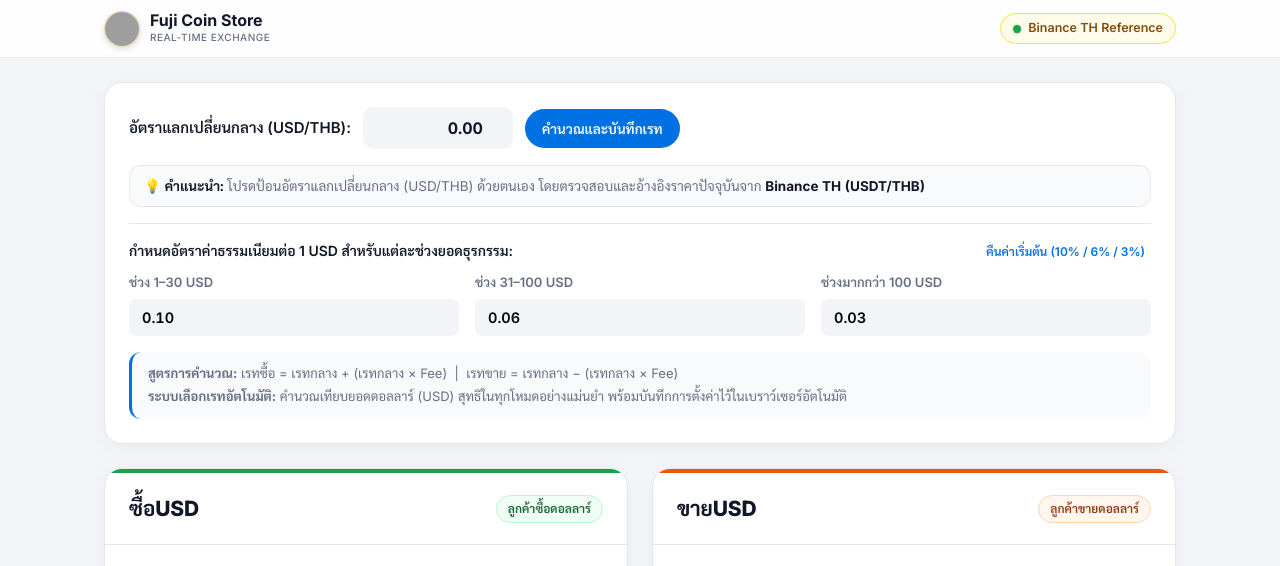
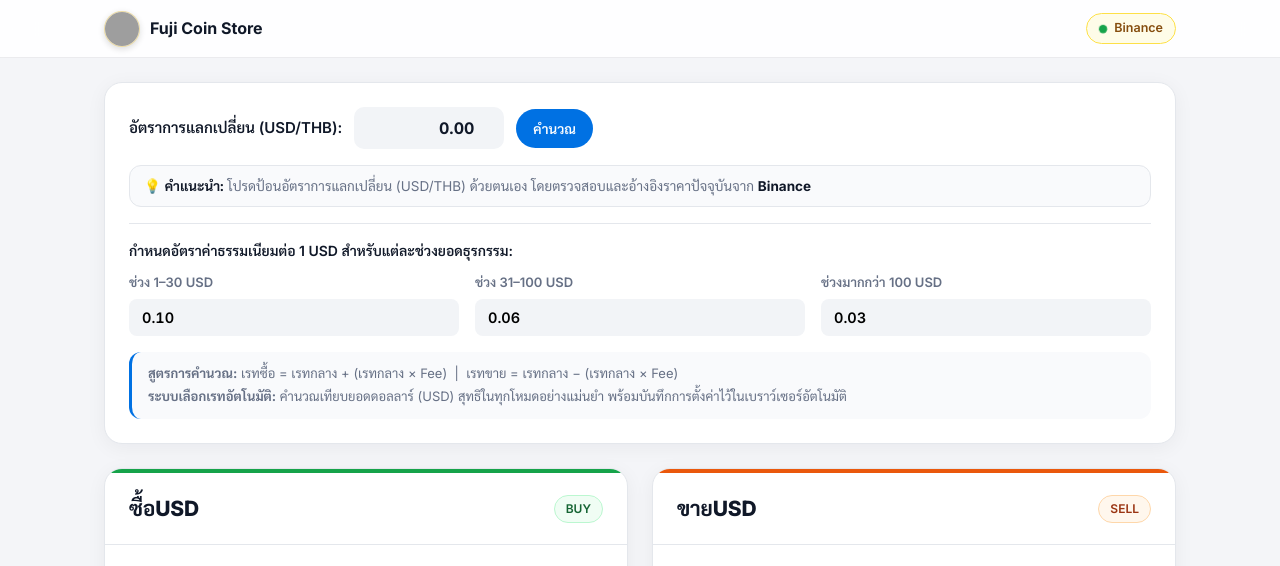
Before and after one commit to Fujiko2002/Fujicoinstore, a plain HTML site: page index.html in a window 1280 px wide. Shown: the top 566 px of the page. Drawn offline with nearby package versions, Linux system fonts and the light colour scheme; grey boxes are pictures that could not be loaded.

Commit message:
Update index.html

```diff
--- a/index.html
+++ b/index.html
@@ -1132,13 +1132,12 @@
         <img src="logo_coin_transparent.png">
           <div style="display: flex; flex-direction: column;">
           <span style="line-height: 1.1;">Fuji Coin Store</span>
-          <span style="font-size: 10px; color: var(--muted); font-weight: 500; letter-spacing: 0.05em; text-transform: uppercase;">Real-Time Exchange</span>
         </div>
       </div>
       <div class="nav-badge-group">
         <div class="binance-status-pill" id="navBinanceStatus">
           <span class="live-dot" id="binanceLiveDot"></span>
-          <span id="navBinanceText">Binance TH Reference</span>
+          <span id="navBinanceText">Binance</span>
         </div>
       </div>
     </div>
@@ -1158,18 +1157,18 @@
     <section class="control-card" aria-label="ตั้งค่าอัตราแลกเปลี่ยนและค่าธรรมเนียม">
       <div class="control-row">
         <div class="rate-setting-group">
-          <label class="setting-label" for="baseRateInput">อัตราแลกเปลี่ยนกลาง (USD/THB):</label>
+          <label class="setting-label" for="baseRateInput">อัตราการแลกเปลี่ยน (USD/THB):</label>
           <div class="apple-input-wrapper">
             <input type="number" id="baseRateInput" value="0.00" step="0.01" min="0.00" inputmode="decimal">
           </div>
-          <button type="button" class="apple-btn apple-btn-primary" id="applyRateBtn">คำนวณและบันทึกเรท</button>
+          <button type="button" class="apple-btn apple-btn-primary" id="applyRateBtn">คำนวณ</button>
         </div>
       </div>
 
       <!-- Static Status Banner referencing Binance TH -->
       <div class="binance-info-bar">
         <div class="binance-meta" style="color: var(--muted); font-size: 13.5px; display: flex; align-items: center; gap: 6px;">
-          <span>💡 <strong>คำแนะนำ:</strong> โปรดป้อนอัตราแลกเปลี่ยนกลาง (USD/THB) ด้วยตนเอง โดยตรวจสอบและอ้างอิงราคาปัจจุบันจาก <strong>Binance TH (USDT/THB)</strong></span>
+          <span>💡 <strong>คำแนะนำ:</strong> โปรดป้อนอัตราการแลกเปลี่ยน (USD/THB) ด้วยตนเอง โดยตรวจสอบและอ้างอิงราคาปัจจุบันจาก <strong>Binance</strong></span>
         </div>
       </div>
 
@@ -1177,27 +1176,26 @@
       <div class="fee-tiers-grid">
         <div class="fee-header-row">
           <span class="setting-label" style="font-size: 14px;">กำหนดอัตราค่าธรรมเนียมต่อ 1 USD สำหรับแต่ละช่วงยอดธุรกรรม:</span>
-          <button type="button" class="clear-input-btn" id="resetDefaultFeesBtn">คืนค่าเริ่มต้น (10% / 6% / 3%)</button>
         </div>
         <div class="fee-inputs-row">
           <div class="fee-input-col">
             <label for="feeTier0Input">
               <span>ช่วง 1–30 USD</span>
-              <span class="fee-pct-badge" id="feeTier0Pct">10.0%</span>
+              <span class="fee-pct-badge" id="feeTier0Pct"></span>
             </label>
             <input type="number" id="feeTier0Input" value="0.10" step="0.005" min="0" max="1" inputmode="decimal">
           </div>
           <div class="fee-input-col">
             <label for="feeTier1Input">
               <span>ช่วง 31–100 USD</span>
-              <span class="fee-pct-badge" id="feeTier1Pct">6.0%</span>
+              <span class="fee-pct-badge" id="feeTier1Pct"></span>
             </label>
             <input type="number" id="feeTier1Input" value="0.06" step="0.005" min="0" max="1" inputmode="decimal">
           </div>
           <div class="fee-input-col">
             <label for="feeTier2Input">
               <span>ช่วงมากกว่า 100 USD</span>
-              <span class="fee-pct-badge" id="feeTier2Pct">3.0%</span>
+              <span class="fee-pct-badge" id="feeTier2Pct"></span>
             </label>
             <input type="number" id="feeTier2Input" value="0.03" step="0.005" min="0" max="1" inputmode="decimal">
           </div>
@@ -1217,7 +1215,7 @@
       <div class="apple-card buy-card">
         <div class="apple-card-header">
           <h2 class="apple-card-title">ซื้อUSD</h2>
-          <span class="apple-card-tag">ลูกค้าซื้อดอลลาร์</span>
+          <span class="apple-card-tag">BUY</span>
         </div>
 
         <div class="apple-card-body">
@@ -1296,7 +1294,7 @@
       <div class="apple-card sell-card">
         <div class="apple-card-header">
           <h2 class="apple-card-title">ขายUSD</h2>
-          <span class="apple-card-tag">ลูกค้าขายดอลลาร์</span>
+          <span class="apple-card-tag">SELL</span>
         </div>
 
         <div class="apple-card-body">
@@ -2015,7 +2013,7 @@
         el.feeTier1Input.value = "0.06";
         el.feeTier2Input.value = "0.03";
         refreshAll();
-        showToast("คืนค่าธรรมเนียมเริ่มต้น (10% / 6% / 3%) แล้ว");
+        showToast("คืนค่าธรรมเนียมเริ่มต้นแล้ว");
       });
 
       el.baseRateInput.addEventListener("input", refreshAll);
```
